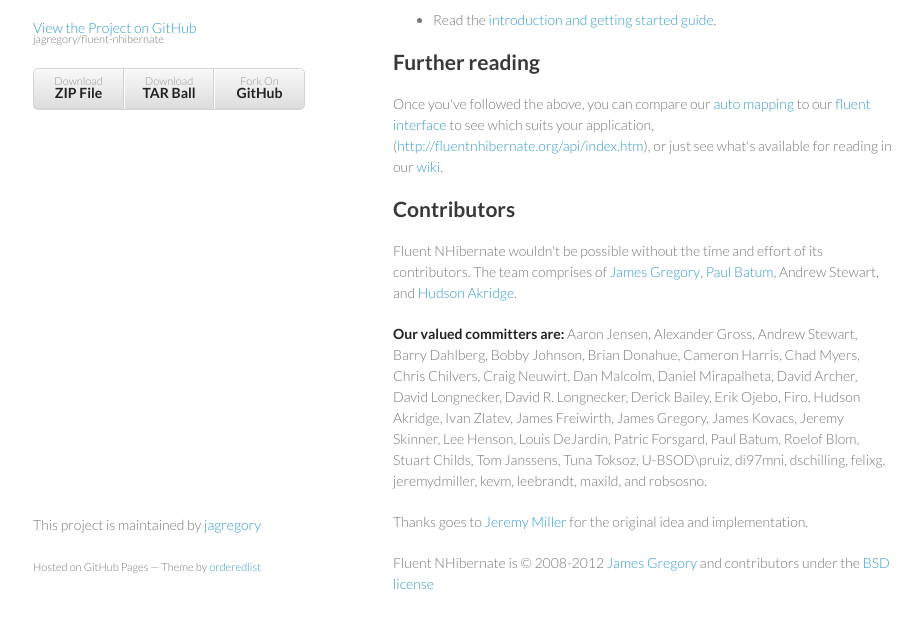
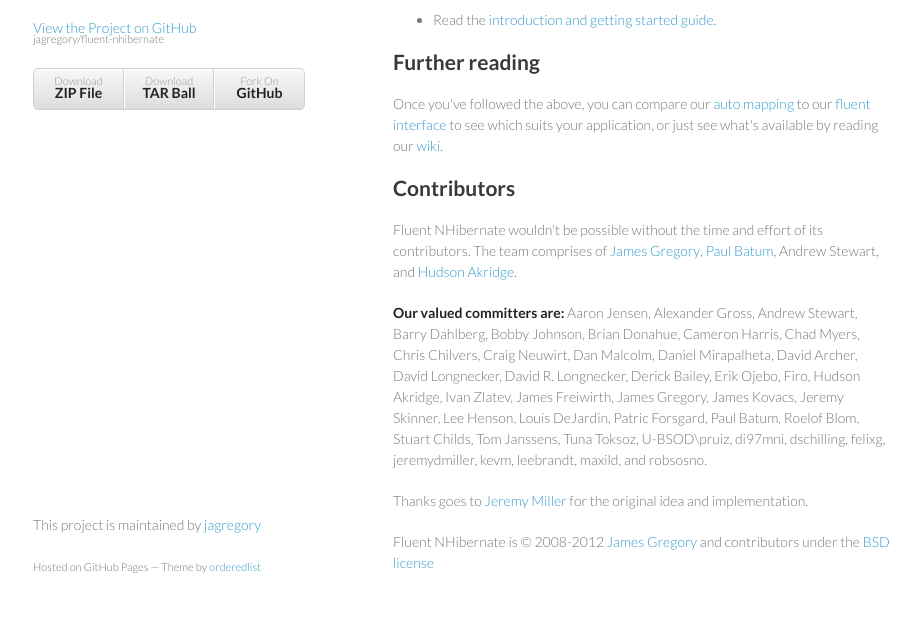
Before and after one commit to nhibernate/fluent-nhibernate, a plain HTML site: page index.html in a window 1280 px wide. Shown: the part 154-782 px from the top of the page, without its empty margins (177-1099 px from the left). Drawn offline with Linux system fonts and the light colour scheme.

Commit message:
Reworded homepage

```diff
--- a/index.html
+++ b/index.html
@@ -33,7 +33,7 @@
 <li>Read the <a href="https://github.com/jagregory/fluent-nhibernate/wiki/Getting-started">introduction and getting started guide</a>.</li>
 </ul><h2>Further reading</h2>
 
-<p>Once you've followed the above, you can compare our <a href="https://github.com/jagregory/fluent-nhibernate/wiki/Auto-mapping">auto mapping</a> to our <a href="https://github.com/jagregory/fluent-nhibernate/wiki/Fluent-mapping">fluent interface</a> to see which suits your application, (<a href="http://fluentnhibernate.org/api/index.htm">http://fluentnhibernate.org/api/index.htm</a>), or just see what's available for reading in our <a href="https://github.com/jagregory/fluent-nhibernate/wiki/">wiki</a>.</p>
+<p>Once you've followed the above, you can compare our <a href="https://github.com/jagregory/fluent-nhibernate/wiki/Auto-mapping">auto mapping</a> to our <a href="https://github.com/jagregory/fluent-nhibernate/wiki/Fluent-mapping">fluent interface</a> to see which suits your application, or just see what's available by reading our <a href="https://github.com/jagregory/fluent-nhibernate/wiki/">wiki</a>.</p>
 
 <h2>Contributors</h2>
 
```
